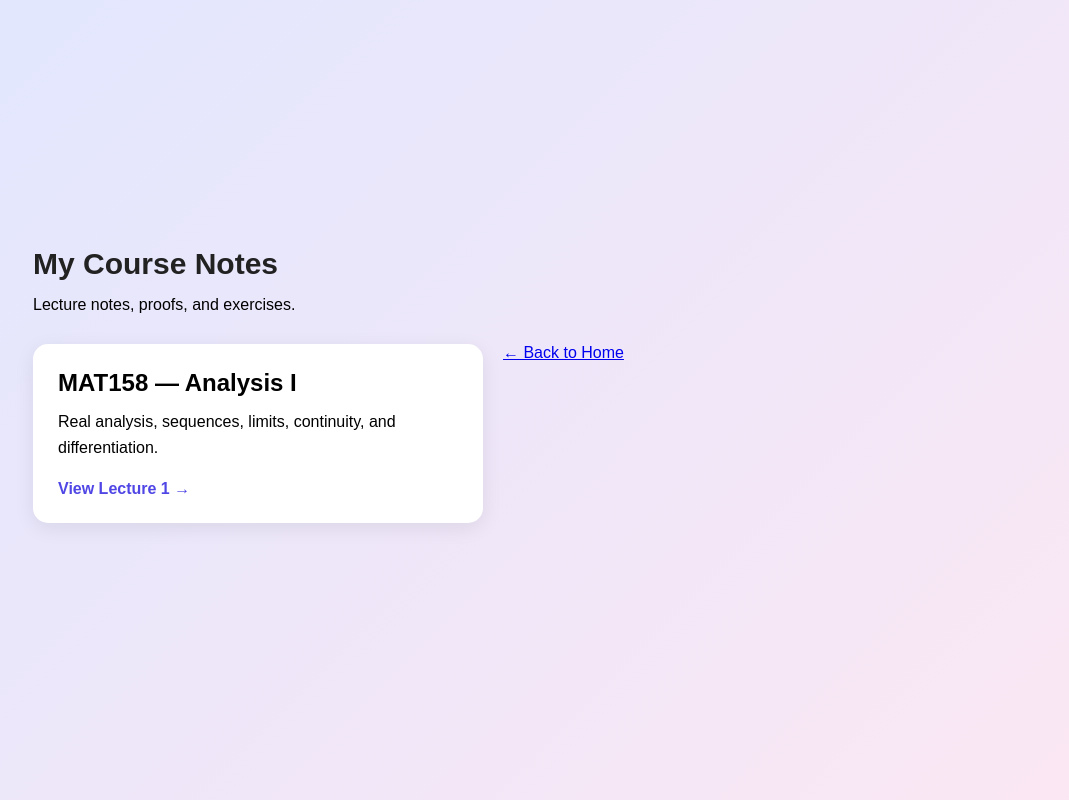
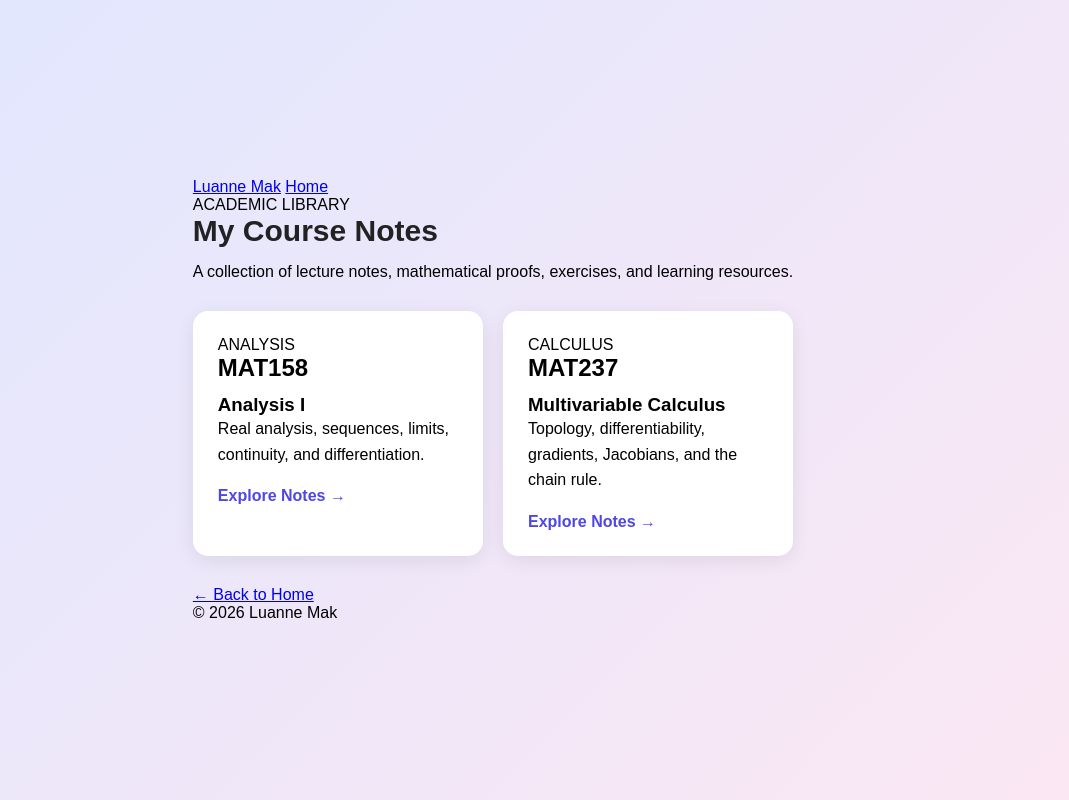
Before and after one commit to luannemhy-pixel/luannemhy-pixel.github.io, a plain HTML site: page notes.html in a window 1280 px wide. Shown: the whole page, without its empty margins (147-1216 px from the left). Drawn offline with Linux system fonts and the light colour scheme.

Commit message:
Refactor notes.html for improved layout and content
Updated the structure and content of the course notes page, including navigation and course details.

```diff
--- a/notes.html
+++ b/notes.html
@@ -7,24 +7,59 @@
   <title>Course Notes | Luanne Mak</title>
   <link rel="stylesheet" href="style.css">
 </head>
+
 <body>
-  <main class="notes-page">
-    <h1>My Course Notes</h1>
-    <p>Lecture notes, proofs, and exercises.</p>
+  <main class="page-container">
+
+    <nav class="top-nav">
+      <a href="index.html" class="brand">Luanne Mak</a>
+      <a href="index.html">Home</a>
+    </nav>
+
+    <header class="page-header">
+      <p class="eyebrow">ACADEMIC LIBRARY</p>
+      <h1>My Course Notes</h1>
+      <p>
+        A collection of lecture notes, mathematical
+        proofs, exercises, and learning resources.
+      </p>
+    </header>
 
     <section class="course-grid">
+
       <article class="course-card">
-        <h2>MAT158 — Analysis I</h2>
-        <p>Real analysis, sequences, limits,
-           continuity, and differentiation.</p>
-        <a href="notes/MAT158/MAT158_Note.pdf">
-          View Lecture 1 →
+        <span class="course-tag">ANALYSIS</span>
+        <h2>MAT158</h2>
+        <h3>Analysis I</h3>
+        <p>
+          Real analysis, sequences, limits,
+          continuity, and differentiation.
+        </p>
+        <a href="mat158.html" class="course-link">
+          Explore Notes →
         </a>
       </article>
 
+      <article class="course-card">
+        <span class="course-tag">CALCULUS</span>
+        <h2>MAT237</h2>
+        <h3>Multivariable Calculus</h3>
+        <p>
+          Topology, differentiability, gradients,
+          Jacobians, and the chain rule.
+        </p>
+        <a href="mat237.html" class="course-link">
+          Explore Notes →
+        </a>
+      </article>
 
+    </section>
 
-    <a href="index.html">← Back to Home</a>
+    <footer class="page-footer">
+      <a href="index.html">← Back to Home</a>
+      <p>© 2026 Luanne Mak</p>
+    </footer>
+
   </main>
 </body>
 </html>
```
